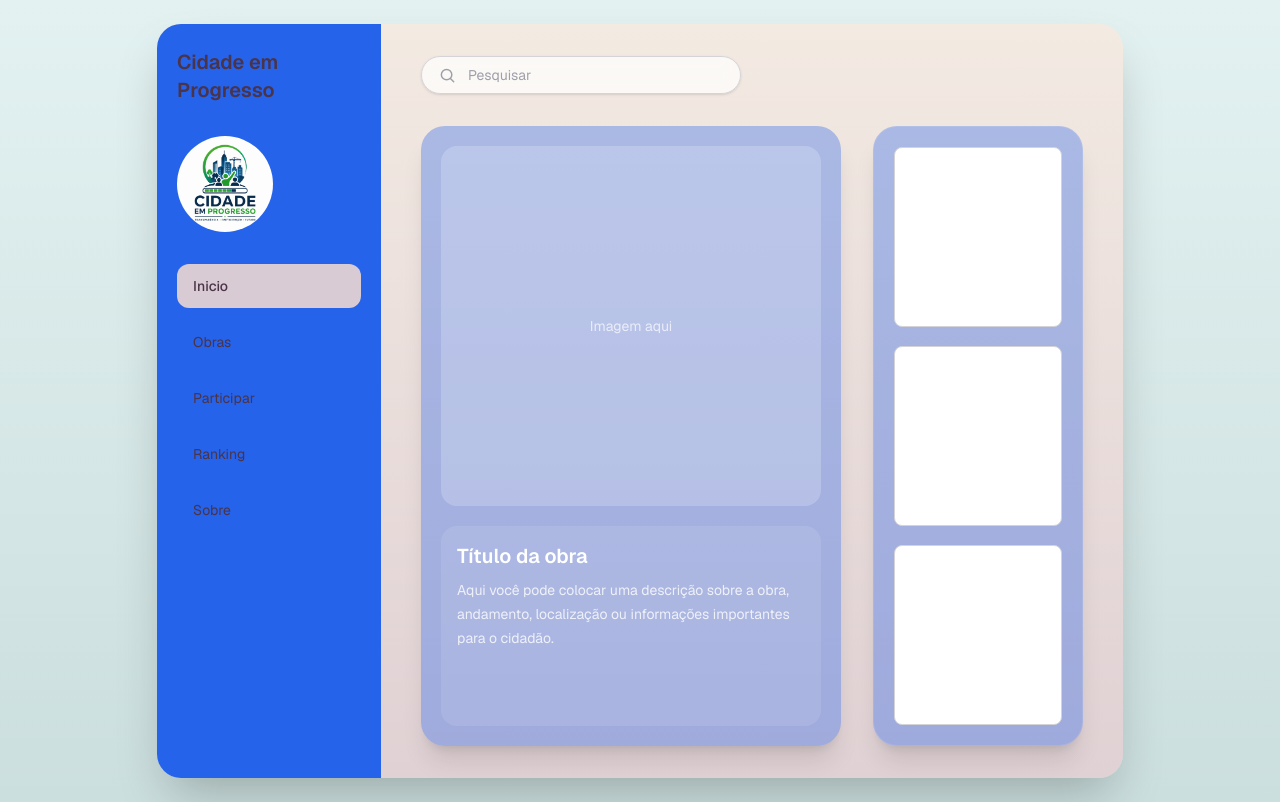
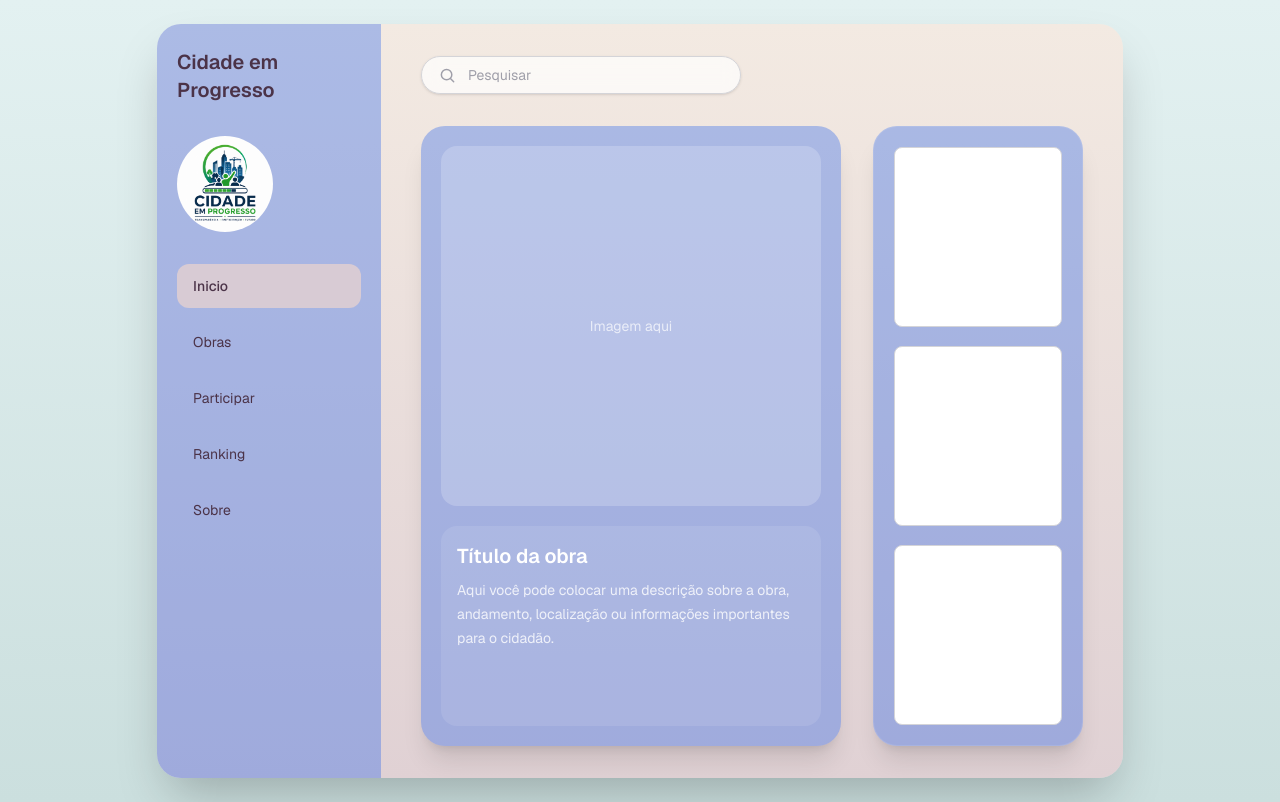
Before and after one commit to TornadoP/Cidade-Em-Progresso, a Next.js app: page / in a window 1280 px wide. Built offline with nearby package versions, Linux system fonts and the light colour scheme.

Commit message:
adicionando transparencia a sidebar

```diff
--- a/app/page.tsx
+++ b/app/page.tsx
@@ -8,7 +8,7 @@ export default function Home() {
     <div className="flex min-h-screen items-center justify-center bg-gradient-to-b from-[#E3F1F1] to-[#CBDfde] font-sans p-6">
       <main className="flex min-h-[650px] min-w-[650px] max-w-5xl overflow-hidden rounded-3xl bg-gradient-to-b from-[#F3EAE2] to-[#E0D1D4] shadow-2xl">
         {/* SIDEBAR ESQUERDA - a cor #4B3348 é um tom de roxo, ou lilas  #2563EB*/}
-        <aside className="flex w-56 flex-col bg-[#2563EB] px-5 py-6 text-[#4B3348]">
+        <aside className="flex w-56 flex-col bg-[#2563EB]/35 px-5 py-6 text-[#4B3348]">
           <h1 className="mb-8 text-xl font-semibold">Cidade em Progresso</h1>
 
           {/* logo */}
```
